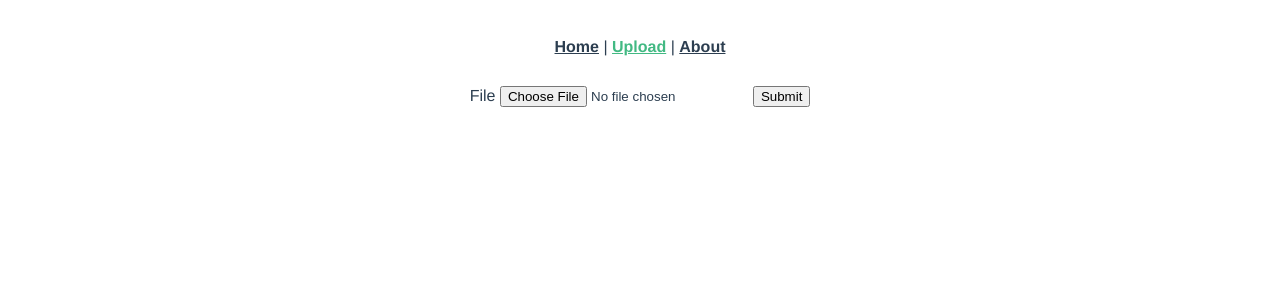
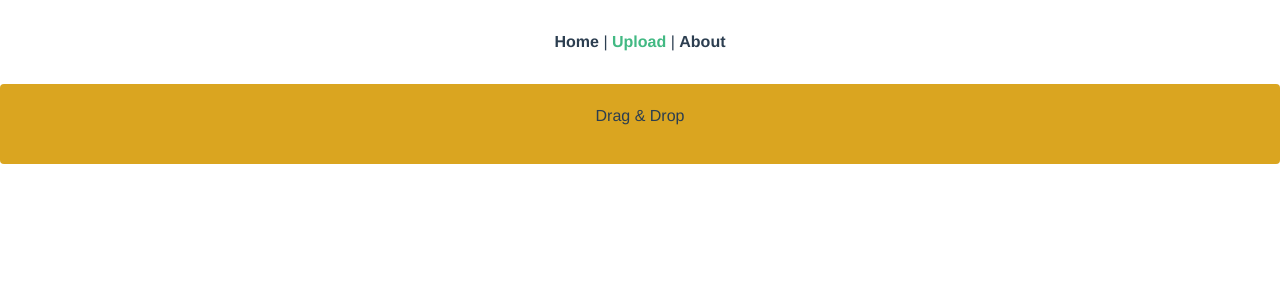
Before and after one commit to rasmusjons/documentupload, a Vue app: page /upload in a window 1280 px wide. Shown: the top 300 px of the page. Built offline with nearby package versions, Linux system fonts and the light colour scheme.

Commit message:
drag and dop fungerar samt lite styling för enter och leave drag

```diff
--- a/package.json
+++ b/package.json
@@ -11,6 +11,8 @@
   },
   "dependencies": {
     "axios": "^0.19.2",
+    "bootstrap": "^4.4.1",
+    "bootstrap-vue": "^2.7.0",
     "core-js": "^3.6.4",
     "express": "^4.17.1",
     "mongodb": "^3.5.5",
--- a/src/main.js
+++ b/src/main.js
@@ -2,7 +2,11 @@ import Vue from "vue";
 import App from "./App.vue";
 import router from "./router";
 import store from "./store";
+import { BootstrapVue } from "bootstrap-vue";
+import "bootstrap/dist/css/bootstrap.css";
+import "bootstrap-vue/dist/bootstrap-vue.css";
 
+Vue.use(BootstrapVue);
 Vue.config.productionTip = false;
 
 new Vue({
--- a/src/router/index.js
+++ b/src/router/index.js
@@ -2,6 +2,7 @@ import Vue from "vue";
 import VueRouter from "vue-router";
 import Home from "../views/Home.vue";
 import Upload from "../views/Upload.vue";
+import Drop from "../views/Drop.vue";
 
 Vue.use(VueRouter);
 
@@ -15,6 +16,11 @@ const routes = [
     path: "/upload",
     name: "Upload",
     component: Upload
+  },
+  {
+    path: "/drop",
+    name: "Drop",
+    component: Drop
   },
   {
     path: "/about",
--- a/src/views/About.vue
+++ b/src/views/About.vue
@@ -57,7 +57,7 @@ export default {
       if (highestCount.length === 1) {
         this.text = untampered.replace(
           new RegExp("\\b" + highestCount[0] + "\\b", "gi"),
-          " foo " + highestCount[0] + " bar "
+          " foo" + highestCount[0] + "bar "
         );
       } else {
         this.infoActive = { state: true, amount: highestCount.length };
@@ -66,7 +66,7 @@ export default {
         highestCount.forEach(word => {
           this.text = this.text.replace(
             new RegExp("\\b" + word + "\\b", "gi"),
-            " foo " + word + " bar "
+            " foo" + word + "bar "
           );
         });
       }
--- /dev/null
+++ b/src/views/Drop.vue
@@ -0,0 +1,112 @@
+<style>
+form {
+  display: block;
+  height: 400px;
+  width: 400px;
+  background: #ccc;
+  margin: auto;
+  margin-top: 40px;
+  text-align: center;
+  line-height: 400px;
+  border-radius: 4px;
+}
+</style>
+
+<template>
+  <div id="file-drag-drop">
+    <form ref="fileform">
+      <span class="drop-files">Drop the files here!</span>
+    </form>
+  </div>
+</template>
+
+<script>
+export default {
+  data() {
+    return {
+      dragAndDropCapable: false,
+      files: []
+    };
+  },
+  mounted() {
+    /*
+    Determine if drag and drop functionality is capable in the browser
+  */
+    this.dragAndDropCapable = this.determineDragAndDropCapable();
+
+    /*
+    If drag and drop capable, then we continue to bind events to our elements.
+  */
+    if (this.dragAndDropCapable) {
+      /*
+      Listen to all of the drag events and bind an event listener to each
+      for the fileform.
+    */
+      [
+        "drag",
+        "dragstart",
+        "dragend",
+        "dragover",
+        "dragenter",
+        "dragleave",
+        "drop"
+      ].forEach(
+        function(evt) {
+          /*
+        For each event add an event listener that prevents the default action
+        (opening the file in the browser) and stop the propagation of the event (so
+        no other elements open the file in the browser)
+      */
+          this.$refs.fileform.addEventListener(
+            evt,
+            function(e) {
+              e.preventDefault();
+              e.stopPropagation();
+            }.bind(this),
+            false
+          );
+        }.bind(this)
+      );
+
+      /*
+      Add an event listener for drop to the form
+    */
+      this.$refs.fileform.addEventListener(
+        "drop",
+        function(e) {
+          /*
+        Capture the files from the drop event and add them to our local files
+        array.
+      */
+          for (let i = 0; i < e.dataTransfer.files.length; i++) {
+            this.files.push(e.dataTransfer.files[i]);
+          }
+        }.bind(this)
+      );
+    }
+  },
+  methods: {
+    determineDragAndDropCapable() {
+      /*
+    Create a test element to see if certain events
+    are present that let us do drag and drop.
+  */
+      var div = document.createElement("div");
+
+      /*
+    Check to see if the `draggable` event is in the element
+    or the `ondragstart` and `ondrop` events are in the element. If
+    they are, then we have what we need for dragging and dropping files.
+
+    We also check to see if the window has `FormData` and `FileReader` objects
+    present so we can do our AJAX uploading
+  */
+      return (
+        ("draggable" in div || ("ondragstart" in div && "ondrop" in div)) &&
+        "FormData" in window &&
+        "FileReader" in window
+      );
+    }
+  }
+};
+</script>
--- a/src/views/Upload.vue
+++ b/src/views/Upload.vue
@@ -1,17 +1,13 @@
 <template>
-  <div class="container">
-    <div class="large-12 medium-12 small-12 cell">
-      <label
-        >File
-        <input
-          type="file"
-          id="file"
-          ref="file"
-          v-on:change="handleFileUpload()"
-        />
-      </label>
-      <button v-on:click="submitFile()">Submit</button>
-    </div>
+  <div
+    class="dropZone"
+    :class="{ draggClass: dragging }"
+    @dragover.prevent
+    @drop.stop.prevent="onDrop"
+    @dragenter="dragging = true"
+    @dragleave="dragging = false"
+  >
+    <p>Drag & Drop</p>
   </div>
 </template>
 
@@ -19,28 +15,22 @@
 import axios from "axios";
 
 export default {
-  /*
-      Defines the data used by the component
-    */
   data() {
     return {
-      file: ""
+      file: "",
+      dragging: false
     };
   },
 
   methods: {
-    /*
-        Submits the file to the server
-      */
-    submitFile() {
-      /*
-                Initialize the form data
-            */
-      let formData = new FormData();
+    drag() {
+      console.log(this.dragging);
+    },
+    onDrop(event) {
+      this.file = event.dataTransfer.files[0];
 
-      /*
-                Add the form data we need to submit
-            */
+      const formData = new FormData();
+
       formData.append("document", this.file);
 
       /*
@@ -69,3 +59,22 @@ export default {
   }
 };
 </script>
+
+<style>
+.dropZone {
+  background: goldenrod;
+  border-radius: 4px;
+  padding: 20px;
+  transition: all 0.2s;
+}
+.draggClass {
+  background: mistyrose;
+  border-radius: 4px;
+  padding: 20px;
+  transition: all 0.2s;
+}
+
+p {
+  text-align: center;
+}
+</style>
```
Also changed, not shown: src/views/file-upload.service.js (added, +19 -0 lines), 2 other files (tests, documents, lock files or other folders).
